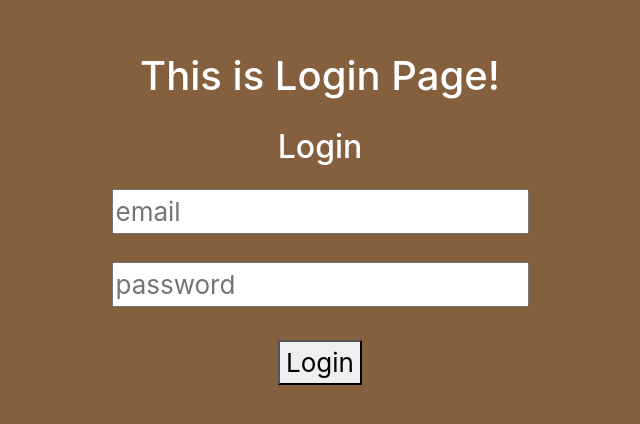
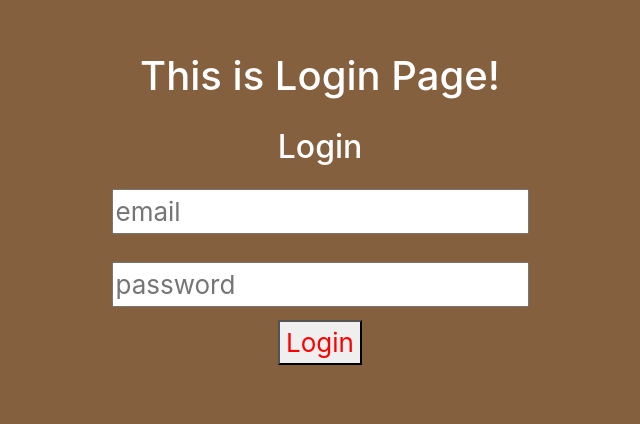
Before and after one commit to Nik1-code/frontEnd, a React (Create React App) app: page / in a window 1280 px wide. Shown: the part 838-1262 px from the top of the page, without its empty margins (320-960 px from the left). Built offline with nearby package versions, Linux system fonts and the light colour scheme.

Commit message:
create password page

```diff
--- a/src/components/Login.js
+++ b/src/components/Login.js
@@ -1,72 +1,108 @@
 import React, { Component } from "react";
+import "./login.css";
 
+class Login extends Component {
+  state = {
+    email: "",
+    password: "",
+    emailError: "",
+    passwordError: "",
+  };
 
+  //email validation
+  submit() {}
+  isValidEmail(email) {
+    console.log(email);
+    if (email === "") {
+      this.setState({ emailError: " Email cannot be empty" });
+      return false;
+    } else {
+      const emailRegEx = /[a-zA-Z0-9]+[\.]?([a-zA-Z0-9]+)?[\@][a-z]{3,9}[\.][a-z]{2,5}/;
+      const isValidEmail = emailRegEx.test(email);
+      if (!isValidEmail) {
+        this.setState({ emailError: "please enter valid email" });
+        return false;
+      } else {
+        return true;
+      }
+    }
+  }
 
-class Login extends Component{
+  onChangeEmail(e) {
+    this.setState({ email: e.target.value, emailError: "" });
+  }
 
-    state = {
-        email:'',
-        password:'',
-        emailError:'',
-        passwordError:''
+  //password validation
+  isValidPassword(password) {
+    if (password === "") {
+      this.setState({ passwordError: "Password cannot be empty." });
+      return false;
+    } else {
+      const passwordRegEx = /^(?=.*[a-z])(?=.*[A-Z])(?=.*[0-9])[a-zA-Z0-9]{6,12}$/;
+      const isValidPassword = passwordRegEx.test(password);
+      if (!isValidPassword) {
+        this.setState({
+          passwordError:
+            "Password length should be min 6 and max 12 letters with atleast 1 uppercase and 1 lowercase letter and 1 digit.",
+        });
+        return false;
+      } else {
+        return true;
+      }
     }
+  }
 
+  onChangePassword(e) {
+    this.setState({ password: e.target.value, passwordError: "" });
+    console.log(e.target.value);
+  }
 
-    submit(){
-        if(!this.state.email.includes('@') && this.state.password.length < 6){
-            this.setState({emailError: 'please enter valid email.',passwordError: 'please enter valid password.' })
-        }
-        else if(!this.state.email.includes('@')) {
-            this.setState({emailError: 'please enter valid email.'})
-            }
-        else if(this.state.password.includes('/[a-zA-Z0-9]{6,12}/')) {
-                this.setState({passwordError: 'please enter valid password.'})
-            }
-            else{
-                return true
-            }}
-        // if(!this.state.email.includes('@') && (!this.state.password.includes('@'))){
-        //     this.setState({emailError: 'please enter the valid email address', passwordError: 'a) password minimum length 6 characters b) password maximum length 12 characters c) password has at least 1 upper case, 1 lower case alphabet and 1 digit'})
+  //login
+  //   login() {
+  //     const emailFlag = this.isValidEmail(this.state.email);
+  //     if (emailFlag) {
+  //       alert("successful");
+  //     }
+  //   }
+  login() {
+    const emailFlag = this.isValidEmail(this.state.email);
+    const passwordFlag = this.isValidPassword(this.state.password);
+    if (emailFlag && passwordFlag) {
+      alert("successful");
+    }
+  }
+  render() {
+    // console.log(this.state.email);
+    return (
+      <div>
+        <div className="App-header" id="Login">
+          <h1 className="App-text">This is Login Page!</h1>
+          <h2 className="loginName">Login </h2>
 
-        //    ///[a-zA-Z0-9]{6,12}/
-        // } else{
-        //         return true
+          <input
+            type="email"
+            placeholder="email"
+            onChange={(event) => this.onChangeEmail(event)}
+          />
+          <h3 className="showError">{this.state.emailError}</h3>
+          <input
+            type="password"
+            placeholder="password"
+            onChange={(event) => this.onChangePassword(event)}
+          />
+          <h3 className="showError">{this.state.passwordError}</h3>
 
-        //     }
-        // }
-
-    login(){
-        this.setState({
-            emailError:'', passwordError:''
-        })
-
-        if(this.submit()){
-         alert('Login Successful!')
-          } else{
-         alert('Please try again!')
-          }
-    }
-    render(){
-        console.log(this.state.email)
-        return(
-        <div>
-            <div className='App-header' id='Login'>
-                <h1 className='App-text'>This is Login Page!</h1>
-                <h2 style={{paddingTop:'20px'}}>Login </h2>
-
-                <input style={{marginTop:'15px'}} type='email' placeholder='email'
-                 onChange={(event)=>{this.setState({email:event.target.value})}}  />
-                 <h3 style={{color:'red',fontSize:'15px',paddingTop:'5px'}}>{this.state.emailError}</h3>
-                <input  type='password' style={{marginTop:'15px'}} placeholder='password'
-                onChange={(event)=>{this.setState({email:event.target.value})}}  />
-                 <h3 style={{color:'red',fontSize:'15px',paddingTop:'5px'}}>{this.state.passwordError}</h3>
-
-                <button style={{marginTop:'20px'}} onClick={()=>this.login()}>Login</button>
-            </div>
+          <button
+            className="testClass"
+            onClick={() => this.login()}
+            disabled={false}
+          >
+            Login
+          </button>
         </div>
-        )
-    }
-
+      </div>
+    );
+  }
 }
 
 export default Login;
--- /dev/null
+++ b/src/components/login.css
@@ -0,0 +1,33 @@
+.testClass {
+  color: red;
+}
+
+.App-header {
+  background-color: #85603f;
+  min-height: 100vh;
+  flex-direction: column;
+  align-items: center;
+  justify-content: center;
+  text-align: center;
+  font-size: calc(10px + 2vmin);
+  color: white;
+}
+
+.App-text {
+  padding-top: 50px;
+  text-align: center;
+}
+
+.showError {
+  color: red;
+  font-size: 15px;
+  padding-top: 5px;
+}
+
+.loginName {
+  padding-top: 20px;
+}
+
+input {
+  margin-top: 15px;
+}
```
